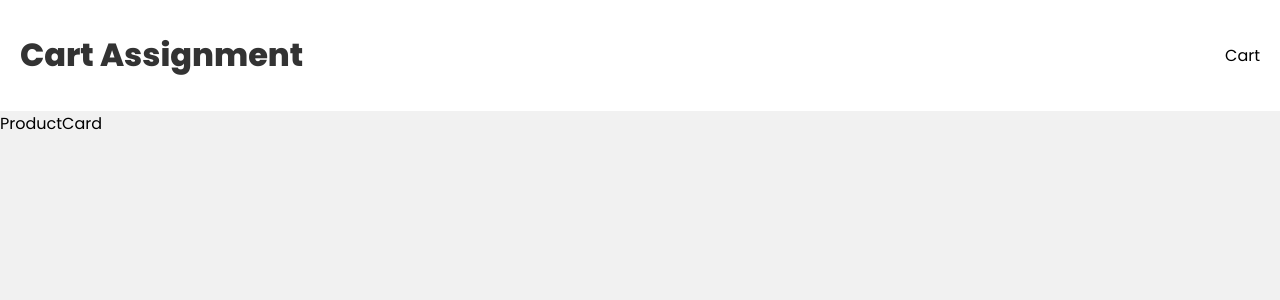
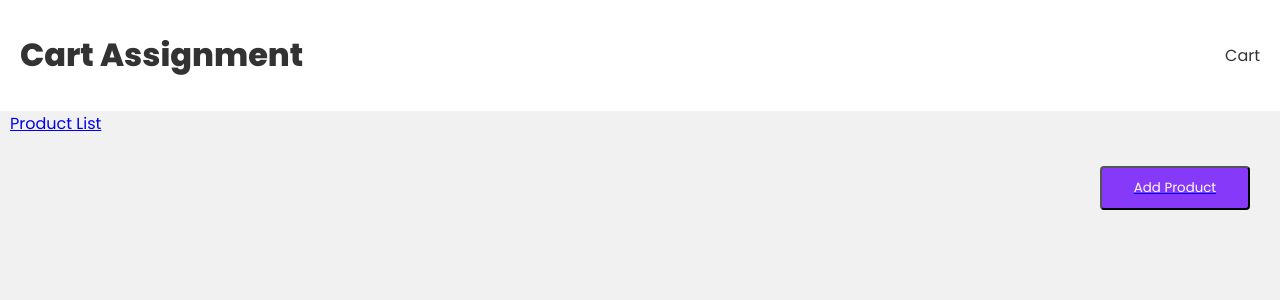
Before and after one commit to subashhB/cart-assignment, a React (Create React App) app: page / in a window 1280 px wide. Shown: the top 300 px of the page. Built offline with nearby package versions, Linux system fonts and the light colour scheme.

Commit message:
feat - Add Product and Show Product

```diff
--- a/src/App.js
+++ b/src/App.js
@@ -3,6 +3,7 @@ import Navbar from "./components/Navbar";
 import AddProductPage from "./pages/AddProductPage";
 import CartPage from "./pages/CartPage";
 import Home from "./pages/Home";
+import ProductListPage from "./pages/ProductListPage";
 
 function App() {
   return (
@@ -14,6 +15,7 @@ function App() {
           <Route path="/" element={<Home />} />
           <Route path="/addproduct" element={<AddProductPage/>}/>
           <Route path="/cart" element={<CartPage/>}/>
+          <Route path="/productlist" element={<ProductListPage/>}/>
         </Routes>
         </div>
       </BrowserRouter>
--- a/src/components/AddProduct.jsx
+++ b/src/components/AddProduct.jsx
@@ -1,17 +1,23 @@
 import { useState } from "react";
+import { useProductContext } from "../hooks/useProductContext";
+import * as ActionTypes from "../context/actionTypes";
 
 const AddProduct = () => {
-  const [product, setProduct] = useState({
+  const { dispatch } = useProductContext();
+  const initialState = {
     id: "",
     productName: "",
     quantity: "",
-  });
+  };
+
+  const [product, setProduct] = useState(initialState);
 
   const handleSubmit = (e) => {
     e.preventDefault();
     product.id = crypto.randomUUID();
     product.quantity = parseInt(product.quantity);
-    console.log(product);
+    dispatch({ type: ActionTypes.CREATE_PRODUCT, payload: product });
+    setProduct(initialState);
   };
 
   const handleKeyPress = (event) => {
@@ -38,7 +44,7 @@ const AddProduct = () => {
       <input
         type="text"
         value={product.quantity}
-        onKeyDown={ handleKeyPress }
+        onKeyDown={handleKeyPress}
         onChange={(e) => {
           setProduct({ ...product, quantity: e.target.value });
         }}
--- a/src/components/Navbar.jsx
+++ b/src/components/Navbar.jsx
@@ -9,7 +9,7 @@ const Navbar = () => {
         </Link>
         <nav>
             <div className="cart-navlink">
-                Cart
+                <Link to='/cart'>Cart</Link>
             </div>
         </nav>
       </div>
--- a/src/components/ProductCard.jsx
+++ b/src/components/ProductCard.jsx
@@ -1,7 +1,17 @@
-const ProductList = () => {
+const ProductCard = ({ product }) => {
+  const { productName, quantity} = product;
+  const handleAddToCart = ()=>{
+
+  }
   return (
-    <div>ProductCard</div>
+    <div className="product-card">
+      <h3>
+        { productName }
+      </h3>
+      <p>Quantity: { quantity }</p>
+      <button onClick={ handleAddToCart }>Add To Card</button>
+    </div>
   )
 }
 
-export default ProductList
+export default ProductCard
--- a/src/context/ProductContext.js
+++ b/src/context/ProductContext.js
@@ -1,16 +1,34 @@
 import { createContext, useReducer } from "react";
+import * as actionTypes from "./actionTypes";
 
 export const ProductContext = createContext();
 
-export const productsReducer = (state, action) => {};
+export const productsReducer = (state, action) => {
+  switch (action.type) {
+    case actionTypes.SET_PRODUCTS:
+      return {
+        products: action.payload,
+      };
+    case actionTypes.CREATE_PRODUCT:
+      return { products: [...state.products, action.payload]};
+    case actionTypes.DELETE_PRODUCT:
+      return {
+        products: state.products.filter(
+          (product) => product.id !== action.payload.id
+        ),
+      };
+    default:
+      return state;
+  }
+};
 
 export const ProductContextProvider = ({ children }) => {
-  const [state, dispatch] = useReducer({
-    products: null,
+  const [state, dispatch] = useReducer(productsReducer, {
+    products: [],
   });
   return (
-    <ProductContext.Provider value={{...state, dispatch}}>
-        { children }
+    <ProductContext.Provider value={{ ...state, dispatch }}>
+      {children}
     </ProductContext.Provider>
-  )
+  );
 };
--- /dev/null
+++ b/src/context/actionTypes.js
@@ -0,0 +1,3 @@
+export const SET_PRODUCTS = 'SET_PRODUCTS';
+export const CREATE_PRODUCT = 'CREATE_PRODUCT';
+export const DELETE_PRODUCT = 'DELETE_PRODUCT';
--- /dev/null
+++ b/src/hooks/useProductContext.js
@@ -0,0 +1,11 @@
+import { useContext } from "react"
+import { ProductContext } from "../context/ProductContext";
+
+export const useProductContext = () => {
+    const context = useContext(ProductContext);
+  if(!context) {
+    throw Error("useProductContext must be inside ProductContextProvider!")
+  }
+
+  return context;
+}
--- a/src/index.css
+++ b/src/index.css
@@ -42,7 +42,7 @@ input {
   box-sizing: border-box;
 }
 
-form button{
+button, form button{
   background: #8739f9;
   color: #fff;
   width: 100%;
@@ -59,3 +59,20 @@ form {
   padding: 40px;
   border-radius: 4px;
 }
+
+.product-card{
+  background: #fff;
+  padding: 14px;
+  border-radius: 4px;
+  max-width: 150px;
+  align-items: center;
+  justify-content: space-between;
+  box-shadow: 2px 2px 5px rgba(0, 0, 0, 0.05);
+  margin: 20px;
+}
+
+.product-list-link{
+  text-decoration: none;
+  margin: auto 10px;
+
+}
--- a/src/index.js
+++ b/src/index.js
@@ -2,10 +2,13 @@ import React from 'react';
 import ReactDOM from 'react-dom/client';
 import './index.css';
 import App from './App';
+import { ProductContextProvider } from './context/ProductContext';
 
 const root = ReactDOM.createRoot(document.getElementById('root'));
 root.render(
   <React.StrictMode>
-    <App />
+    <ProductContextProvider>
+      <App />
+    </ProductContextProvider>
   </React.StrictMode>
 );
--- a/src/pages/Home.jsx
+++ b/src/pages/Home.jsx
@@ -1,12 +1,43 @@
-import ProductCard from "../components/ProductCard"
+import { useEffect } from "react";
+import ProductCard from "../components/ProductCard";
 
+import * as ActionTypes from "../context/actionTypes";
+
+import { useProductContext } from "../hooks/useProductContext";
+import { Link } from "react-router-dom";
+
+const ProductCardList = ({ products }) => {
+  return (
+    <div className="product-list" style={{display: 'flex'}}>
+      {products.map((product) => (
+        <ProductCard key={product.id} product={product} />
+      ))}
+    </div>
+  );
+};
 
 const Home = () => {
+  const { products } = useProductContext();
+  console.log(products);
   return (
     <div>
-        <ProductCard/>
+      <div  className="product-list-link">
+        <Link to='/productlist' >Product List</Link>
+      </div>
+      <Link to="/addproduct">
+        <button
+          style={{
+            maxWidth: "150px",
+            display: "block",
+            margin: "30px 30px 10px auto",
+          }}
+        >
+          Add Product
+        </button>
+      </Link>
+      <ProductCardList products={products} />
     </div>
-  )
-}
+  );
+};
 
-export default Home
+export default Home;
--- /dev/null
+++ b/src/pages/ProductListPage.jsx
@@ -0,0 +1,8 @@
+
+const ProductListPage = () => {
+  return (
+    <div>ProductListPage</div>
+  )
+}
+
+export default ProductListPage
```
